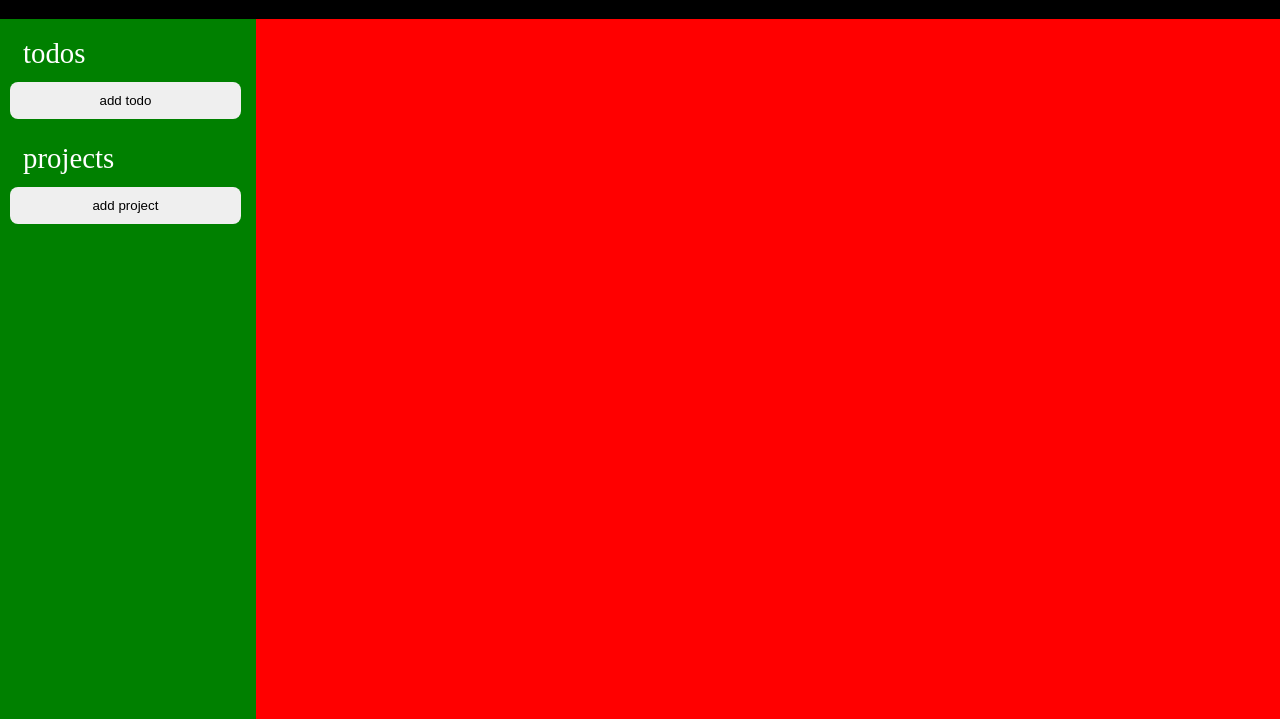
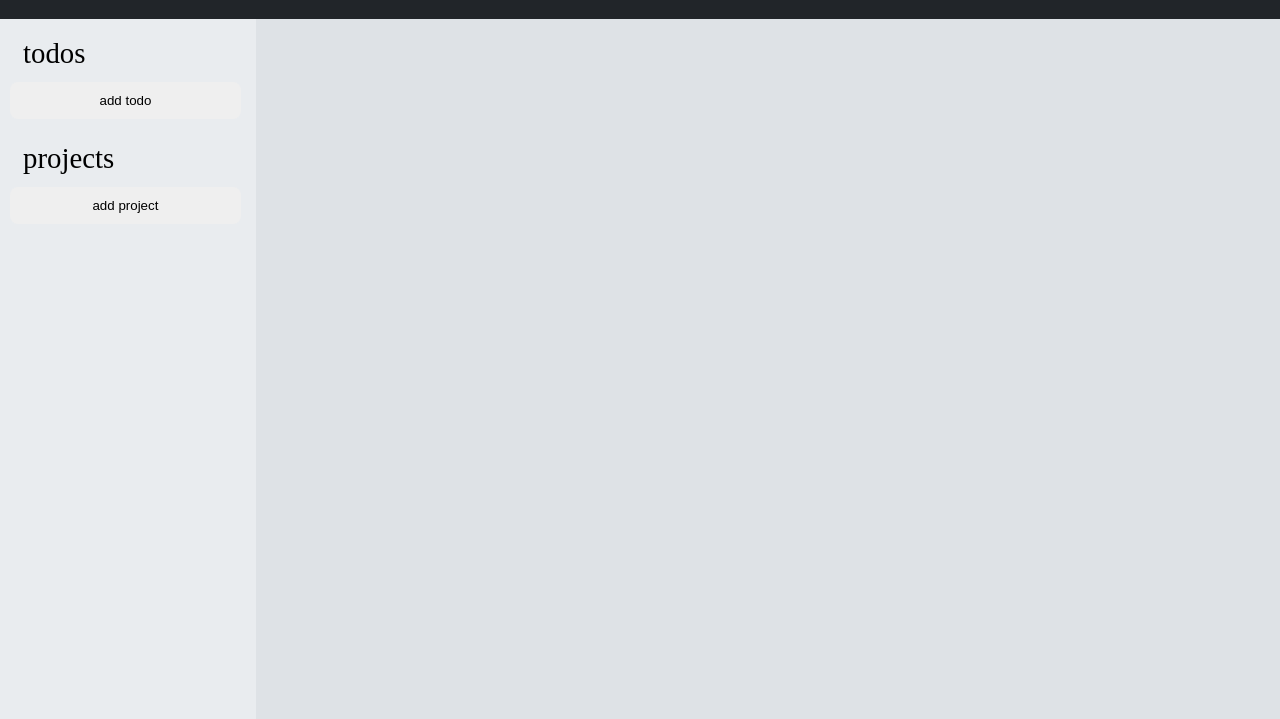
Before and after one commit to AdishtJaglan/task-manager, a website built with webpack: page src/index.html in a window 1280 px wide. Shown: the part 81-800 px from the top of the page. Built offline with nearby package versions, Linux system fonts and the light colour scheme.

Commit message:
change color scheme

```diff
--- a/src/style.css
+++ b/src/style.css
@@ -3,8 +3,8 @@ body {
     height: 100vh;
 
     margin: 0;
-    background-color: black;
-    color: white;
+    background-color: #212529;
+    color: black;
 
     display: grid;
     grid-template-rows: 1fr 7fr;
@@ -21,7 +21,7 @@ nav {
     grid-column: 2/3;
 
     width: 100%;
-    background-color: red;
+    background-color: #dee2e6;
 }
 
 #sidebar {
@@ -29,7 +29,7 @@ nav {
     grid-column: 1/2;
 
     width: 100%;
-    background-color: green;
+    background-color: #e9ecef;
 }
 
 button {
@@ -41,6 +41,8 @@ nav {
     display: flex;
     align-items: center;
     justify-content: space-between;
+
+    color: white;
 }
 
 nav p:nth-child(1) {
@@ -167,3 +169,5 @@ select {
 
     border-radius: 8px;
 }
+
+/* styling todos */
```
